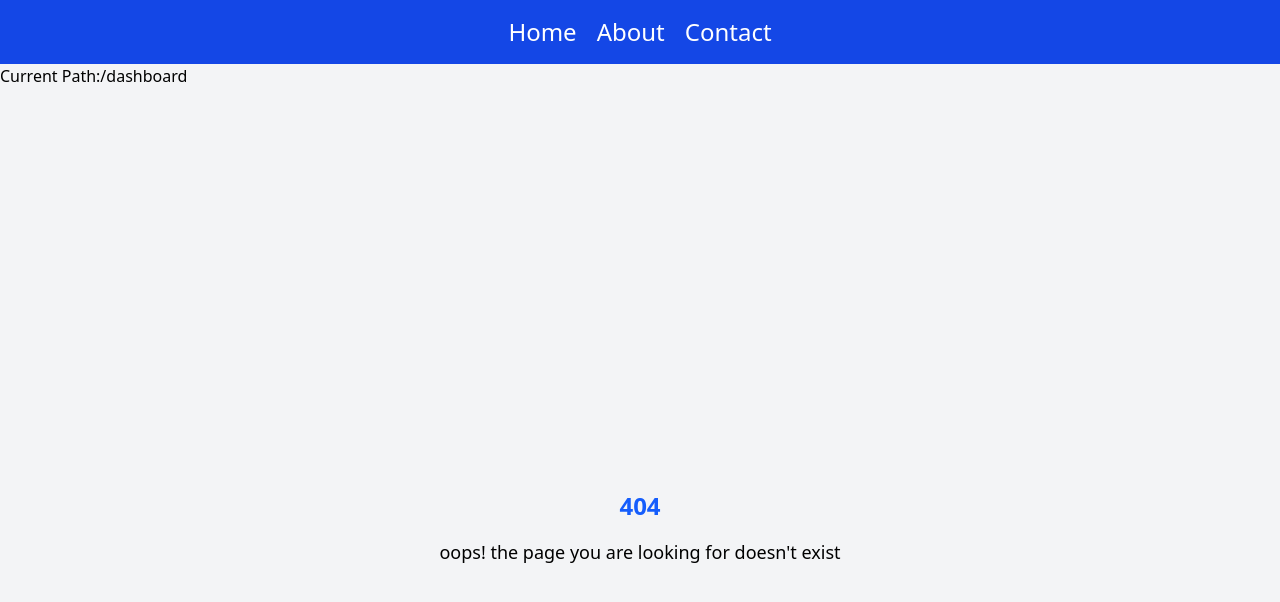
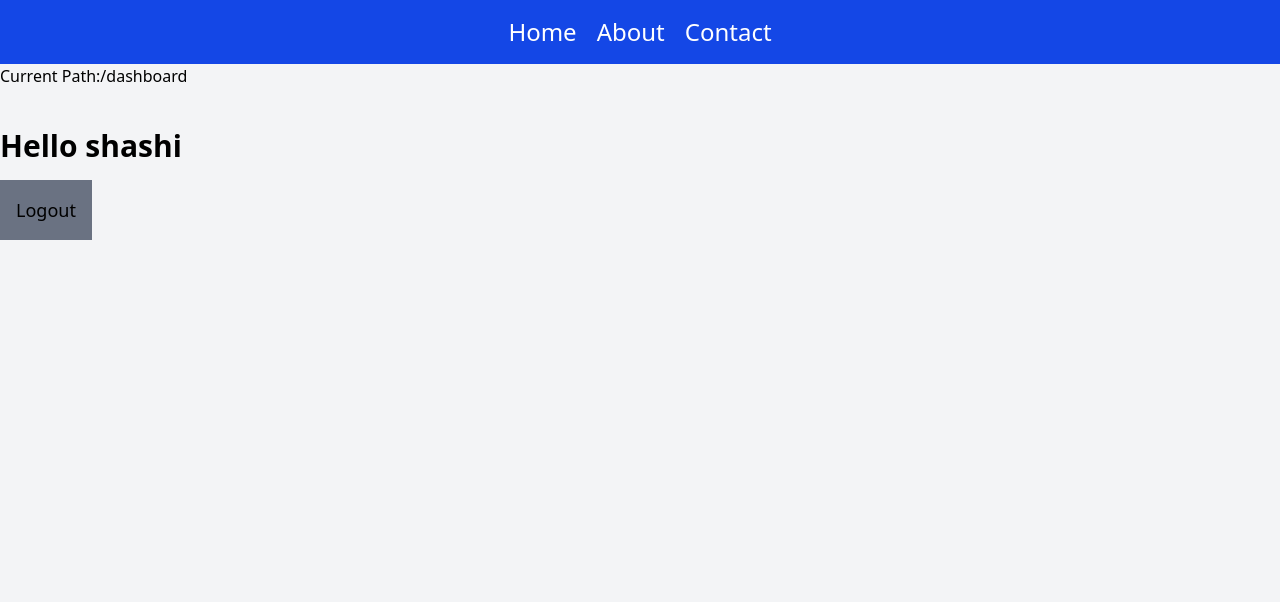
Before and after one commit to codedbyshashi/React, a React app in the folder routing-react/: page /dashboard in a window 1280 px wide. Before the commit this address had no page. Shown: the top 602 px of the page. Built offline with nearby package versions, Linux system fonts and the light colour scheme; the HTML template or start-up script is replaced by a standard one.

Commit message:
Added navigation between login and logout using routing navigate hook

```diff
--- a/routing-react/src/App.jsx
+++ b/routing-react/src/App.jsx
@@ -6,6 +6,7 @@ import Contact from './Contact';
 import Team from './Team';
 import NotFound from './NotFound';
 import CurrentLocation from './CurrentLocation';
+import Dashboard from './Dashboard';
 
 function App() {
   return (
@@ -35,6 +36,7 @@ function App() {
         </Route>
         <Route path="/contact" element={<Contact />} />
         <Route path="*" element={<NotFound />} />
+        <Route path='/dashboard' element={<Dashboard/>}/>
       </Routes>
 
       </div>
--- /dev/null
+++ b/routing-react/src/Dashboard.jsx
@@ -0,0 +1,21 @@
+import { useNavigate } from "react-router-dom";
+
+function Dashboard(){
+
+  const navigate = useNavigate();
+
+  const handleLogin = () =>{
+    navigate("/");
+  }
+
+  return(
+    <div>
+      <h1 className="font-bold text-3xl hover:text-red-500 transition">Hello shashi</h1>
+    <button className="text-white-300 mt-4 text-lg bg-gray-500 p-4" onClick={handleLogin}>Logout</button>
+    </div>
+
+
+  );
+}
+
+export default Dashboard;
--- a/routing-react/src/Home.jsx
+++ b/routing-react/src/Home.jsx
@@ -1,8 +1,20 @@
+import { useNavigate } from "react-router-dom";
+
 function Home(){
+
+  const navigate = useNavigate();
+
+  const handleLogin = () =>{
+    // navigate(-1) go to previous page
+    navigate("/dashboard");
+  }
+
   return (
     <div className="flex flex-col justify-center items-center min-h-screen ">
       <h2 className="text-2xl font-bold text-blue-600">Home Page</h2>
       <p className="text-black-300 mt-4 text-lg">Welcome to the Home Page! explore this site to learn more.</p>
+      <button className="text-white-300 mt-4 text-lg bg-gray-500 p-4" onClick={handleLogin}>Login</button>
+
     </div>
   );
 }
```
